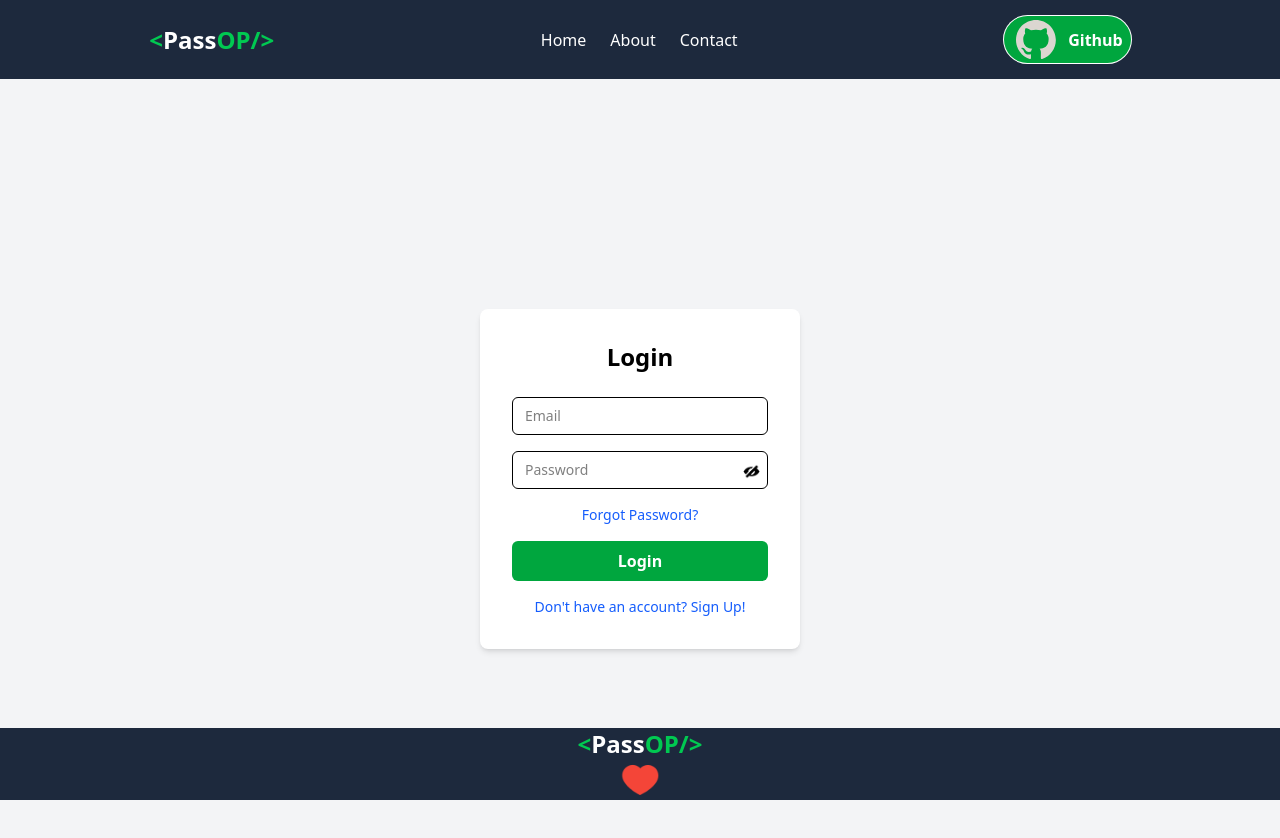
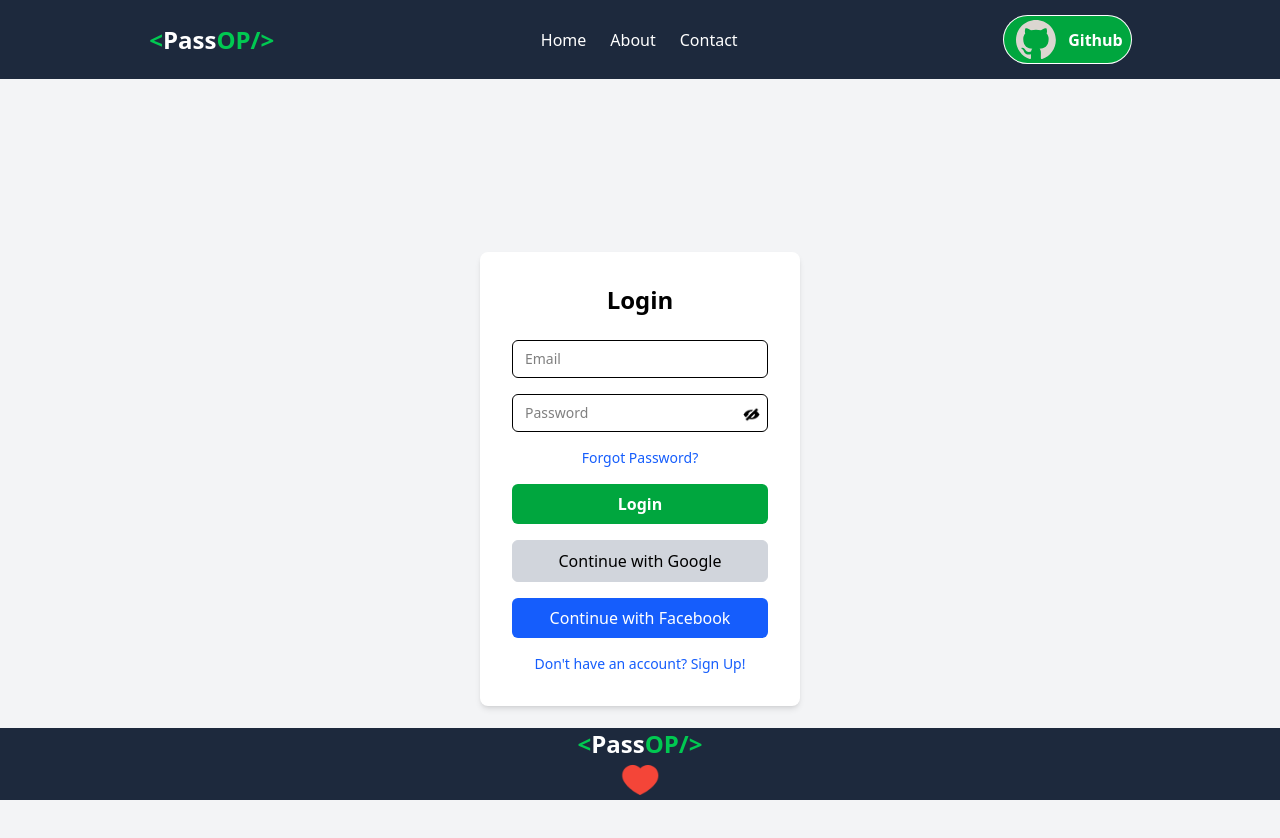
Before and after one commit to AliAhmed28101/PassOP-Firebase, a React (Vite) app in the folder frontend/: page /login in a window 1280 px wide. Shown: the top 838 px of the page. Built offline with nearby package versions, Linux system fonts and the light colour scheme; no server answers.

Commit message:
Facebook adn Google Auth are integrated in PassOP

```diff
--- a/frontend/src/firebase.js
+++ b/frontend/src/firebase.js
@@ -1,7 +1,7 @@
 // Import the functions you need from the SDKs you need
 import { initializeApp } from "firebase/app";
 
-import { getAuth } from "firebase/auth";
+import { getAuth, GoogleAuthProvider, FacebookAuthProvider} from "firebase/auth";
 import { getFirestore } from "firebase/firestore";
 // TODO: Add SDKs for Firebase products that you want to use
 // https://firebase.google.com/docs/web/setup#available-libraries
@@ -21,4 +21,9 @@ const firebaseConfig = {
 // Initialize Firebase
 const app = initializeApp(firebaseConfig);
 export const auth = getAuth(app);
+export const googleProvider = new GoogleAuthProvider();
+export const facebookProvider = new FacebookAuthProvider();
+
+
+
 export const db = getFirestore(app);
--- a/frontend/src/pages/Login.jsx
+++ b/frontend/src/pages/Login.jsx
@@ -3,6 +3,13 @@ import { useNavigate } from "react-router-dom";
 import { signInWithEmailAndPassword } from "firebase/auth";
 import { auth } from "../firebase";
 import { useAuthStore } from "../store/authStore";
+
+import { doc, setDoc, getDoc } from "firebase/firestore";
+import { db } from "../firebase";
+
+import { signInWithPopup } from "firebase/auth";
+import { googleProvider, facebookProvider } from "../firebase";
+
 import { ToastContainer, toast } from "react-toastify";
 import "react-toastify/dist/ReactToastify.css";
 
@@ -30,6 +37,67 @@ const Login = () => {
   const handleChange = (e) => {
     setFormData({ ...formData, [e.target.name]: e.target.value });
   };
+
+
+
+  const handleGoogleLogin = async () => {
+    try {
+      const result = await signInWithPopup(auth, googleProvider);
+      const user = result.user;
+
+      const userRef = doc(db, "users", user.uid);
+      const userSnap = await getDoc(userRef);
+
+      if (!userSnap.exists()) {
+        await setDoc(userRef, {
+          username: user.displayName || "Anonymous",
+          email: user.email,
+          uid: user.uid,
+          createdAt: new Date(),
+          provider: "google",
+        });
+      }
+
+      toast.success("Logged in with Google", { theme: "dark" });
+    } catch (err) {
+      toast.error(err.message, { theme: "dark" });
+    }
+  };
+
+
+
+
+const handleFacebookLogin = async () => {
+  try {
+    const result = await signInWithPopup(auth, facebookProvider);
+    const user = result.user;
+
+    const userRef = doc(db, "users", user.uid);
+    const userSnap = await getDoc(userRef);
+
+    // Create Firestore profile only on first login
+    if (!userSnap.exists()) {
+      await setDoc(userRef, {
+        username: user.displayName || "Facebook User",
+        email: user.email,
+        uid: user.uid,
+        provider: "facebook",
+        createdAt: new Date(),
+      });
+    }
+
+    toast.success("Logged in with Facebook", { theme: "dark" });
+    navigate("/"); // protected homepage
+
+  } catch (err) {
+    toast.error(err.message, { theme: "dark" });
+    console.error(err);
+  }
+};
+
+
+
+
 
   const showPassword = () => {
     const input = passwordRef.current;
@@ -130,6 +198,20 @@ const Login = () => {
         >
           Login
         </button>
+        <button
+          type="button"
+          onClick={handleGoogleLogin}
+          className="border border-gray-300 bg-gray-300 py-2 rounded-md hover:bg-gray-400 transition hover:cursor-pointer hover:font-semibold"
+        >
+          Continue with Google
+        </button>
+
+        <button
+          onClick={handleFacebookLogin}
+          className="bg-blue-600 text-white py-2 rounded-md hover:cursor-pointer hover:font-semibold"
+        >
+          Continue with Facebook
+        </button>
         <p
           onClick={() => navigate("/signup")}
           className="text-sm text-blue-600 cursor-pointer text-center"
--- a/frontend/src/pages/Signup.jsx
+++ b/frontend/src/pages/Signup.jsx
@@ -1,9 +1,14 @@
 import { useState, useEffect, useRef } from "react";
 import { useNavigate } from "react-router-dom";
 import { createUserWithEmailAndPassword } from "firebase/auth";
-import { auth, db } from "../firebase.js";
-import { setDoc, doc } from "firebase/firestore";
+import { auth, db, googleProvider, facebookProvider } from "../firebase.js";
+import { setDoc, doc, getDoc } from "firebase/firestore";
 import { useAuthStore } from "../store/authStore.js";
+
+import { signInWithPopup } from "firebase/auth";
+import { toast } from "react-toastify";
+
+
 
 const Signup = () => {
   const [formData, setFormData] = useState({
@@ -37,6 +42,63 @@ const Signup = () => {
       [e.target.name]: e.target.value,
     });
   };
+
+
+  const handleGoogleSignup = async () => {
+    try {
+      const result = await signInWithPopup(auth, googleProvider);
+      const user = result.user;
+
+      const userRef = doc(db, "users", user.uid);
+      const userSnap = await getDoc(userRef);
+
+      //  Create Firestore profile only on first signup
+      if (!userSnap.exists()) {
+        await setDoc(userRef, {
+          username: user.displayName || "Anonymous",
+          email: user.email,
+          uid: user.uid,
+          createdAt: new Date(),
+          provider: "google",
+        });
+      }
+
+      toast.success("Signed up with Google", { theme: "dark" });
+    } catch (err) {
+      toast.error(err.message, { theme: "dark" });
+    }
+  };
+
+
+  const handleFacebookSignUp = async () => {
+  try {
+    const result = await signInWithPopup(auth, facebookProvider);
+    const user = result.user;
+
+    const userRef = doc(db, "users", user.uid);
+    const userSnap = await getDoc(userRef);
+
+    // Create Firestore profile only on first login
+    if (!userSnap.exists()) {
+      await setDoc(userRef, {
+        username: user.displayName || "Facebook User",
+        email: user.email,
+        uid: user.uid,
+        provider: "facebook",
+        createdAt: new Date(),
+      });
+    }
+
+    toast.success("Logged in with Facebook", { theme: "dark" });
+    navigate("/"); // protected homepage
+
+  } catch (err) {
+    toast.error(err.message, { theme: "dark" });
+    console.error(err);
+  }
+};
+
+
 
 
 
@@ -73,7 +135,7 @@ const Signup = () => {
         createdAt: new Date()
 
       }
-    )
+      )
       console.log("User and firestore profile created successfully")
 
     } catch (err) {
@@ -132,8 +194,23 @@ const Signup = () => {
         >
           Sign Up
         </button>
+        <button
+          type="button"
+          onClick={handleGoogleSignup}
+          className="border border-gray-300 bg-gray-300 py-2 rounded-md flex items-center justify-center gap-2 hover:bg-gray-400 hover:cursor-pointer hover:font-semibold"
+        >
+          Continue with Google
+        </button>
 
-         <p
+         <button
+          onClick={handleFacebookSignUp}
+          className="bg-blue-600 text-white py-2 rounded-md hover:cursor-pointer hover:font-semibold"
+        >
+          Continue with Facebook
+        </button>
+
+
+        <p
           onClick={() => navigate("/login")}
           className="text-sm text-blue-600 cursor-pointer text-center"
         >
```
